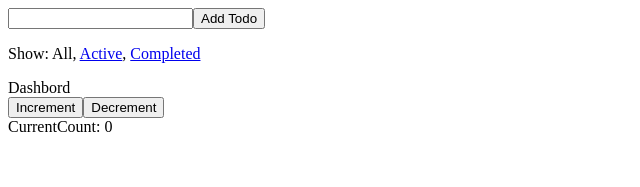
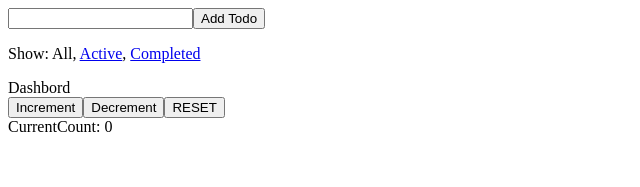
Before and after one commit to NantipatSoftEn/React-example, a React app: page / in a window 1280 px wide. Shown: the top 187 px of the page, without its empty margins (0-640 px from the left). Built offline with nearby package versions, Linux system fonts and the light colour scheme.

Commit message:
btn rest ez

```diff
--- a/src/actions/index.js
+++ b/src/actions/index.js
@@ -37,8 +37,8 @@ export const decrement = ()  => {
   }
 }
 
-export const  showcounters = ()  => {
+export const  reset = ()  => {
   return {
-    type: 'SHOW_COUNTERS'
+    type: 'RESET_COUNTERS',
   }
 }
--- a/src/components/CurrentCount.js
+++ b/src/components/CurrentCount.js
@@ -7,6 +7,6 @@ const CurrentCount = ({ counters }) => (
 )
 
  // CurrentCount.propTypes = {
- //     OnClick: PropTypes.number.isRequired
+ //     counters: PropTypes.number.isRequired
  // };
 export default CurrentCount
--- a/src/containers/CountTodo.js
+++ b/src/containers/CountTodo.js
@@ -1,7 +1,7 @@
 import React from 'react'
 import { connect } from 'react-redux'
 import Button from '../components/Button'
-import {increment,decrement} from '../actions'
+import {increment,decrement,reset} from '../actions'
 import CurrentCount from '../components/CurrentCount'
 let  CountTodo = ({ dispatch }) =>{
     return (
@@ -13,6 +13,10 @@ let  CountTodo = ({ dispatch }) =>{
             <Button
                 OnIncrement={() => dispatch(decrement())}
                 name="Decrement"/>
+
+            <Button
+                OnIncrement={() => dispatch(reset())}
+                name="RESET"/>
         </div>
     )
 }
--- a/src/containers/VisibleCountTodo.js
+++ b/src/containers/VisibleCountTodo.js
@@ -10,8 +10,14 @@ const mapStateToProps = state => {
   }
 }
 
+const mapDispatchToProps = dispatch => {
+    return {
+
+    }
+}
 
 
-const VisibleCountTodo = connect(mapStateToProps)(CurrentCount)
+
+const VisibleCountTodo = connect(mapStateToProps,mapDispatchToProps)(CurrentCount)
 
 export default VisibleCountTodo
--- a/src/reducers/counters.js
+++ b/src/reducers/counters.js
@@ -4,6 +4,8 @@ const counters = (state = 0 ,action) => {
           return state + 1
          case 'DECREMENT' :
             return state - 1
+         case 'RESET_COUNTERS':
+            return state = 0
         default:
           return state
     }
```
